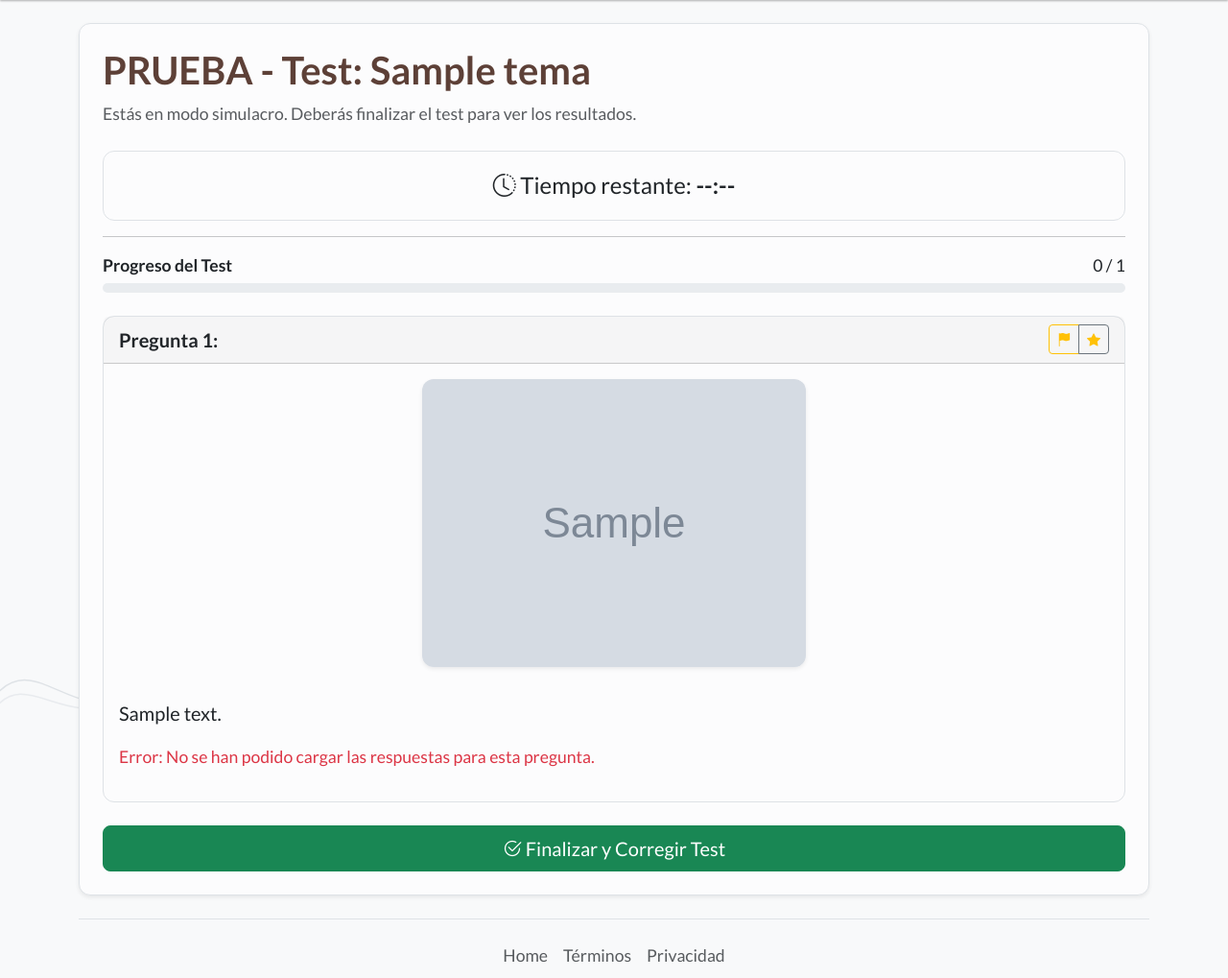
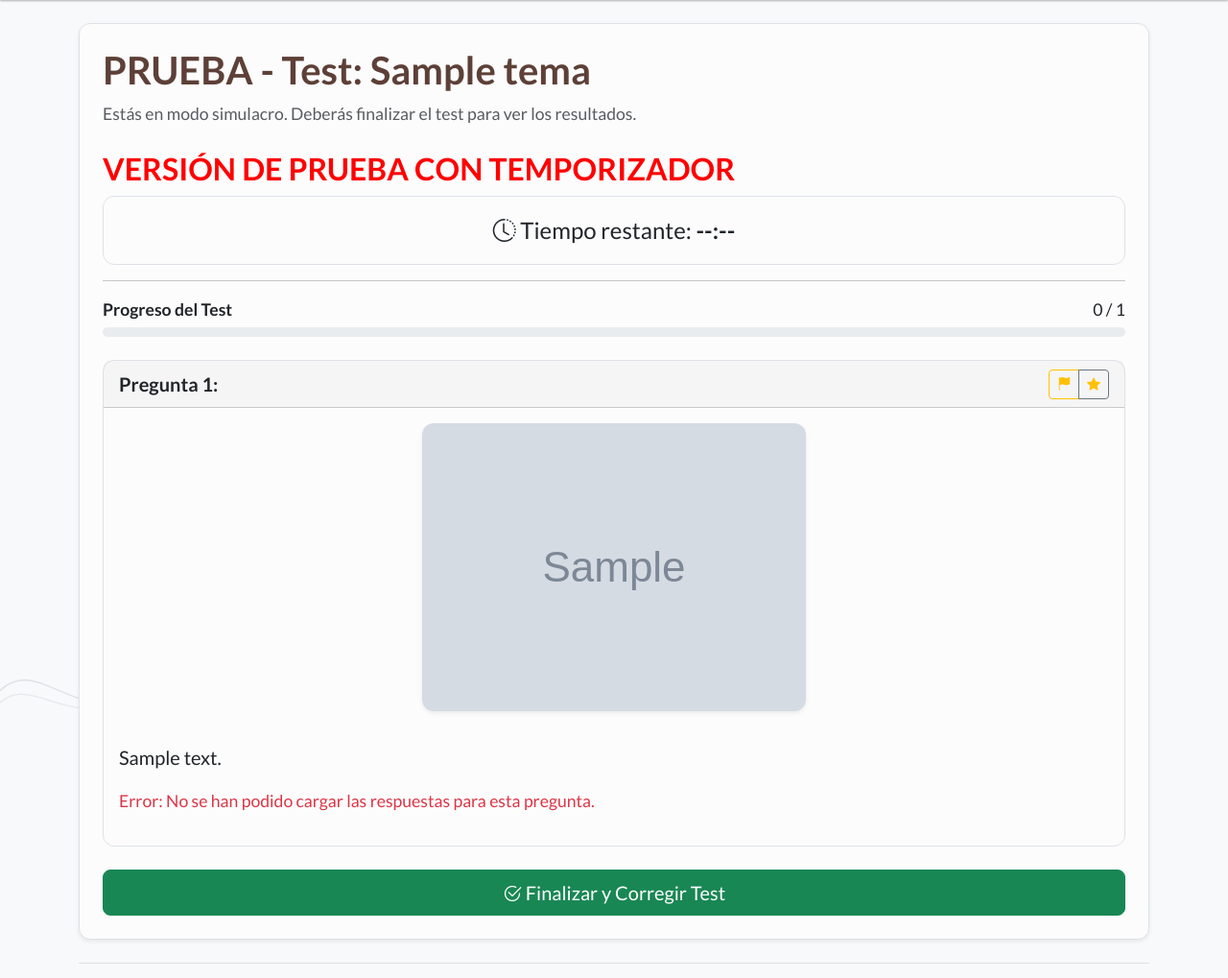
Before and after one commit to alejandrofontanil/SilvaTest, a Flask app: page /tema/1/test in a window 1280 px wide. Shown: the part 61-1080 px from the top of the page at 96% size. Run offline with Flask 3, Linux system fonts and the light colour scheme; a user stored in the database is signed in; tables that the repository leaves empty hold one stand-in row (values such as "Sample post"); grey boxes marked "Sample" are stand-in pictures; some libraries are stand-ins or nearby versions.

Commit message:
3434
344334

```diff
--- a/mi_app/templates/hacer_test.html
+++ b/mi_app/templates/hacer_test.html
@@ -20,6 +20,8 @@
                     Selecciona o escribe una respuesta. Puedes usar los botones de cada pregunta para obtener feedback.
                 {% endif %}
             </p>
+
+            <h2 style="color:red;">VERSIÓN DE PRUEBA CON TEMPORIZADOR</h2>
 
             {% if tema.es_simulacro and tema.tiempo_limite_minutos %}
             <div class="alert alert-warning text-center fs-4 sticky-top">
```
